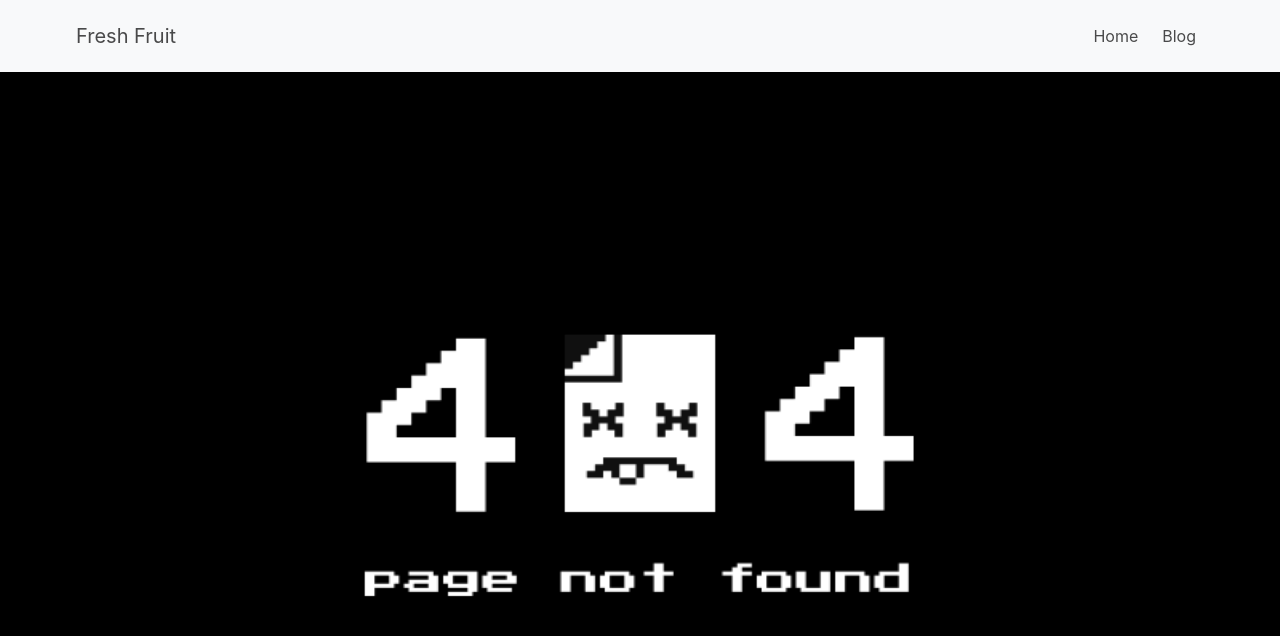
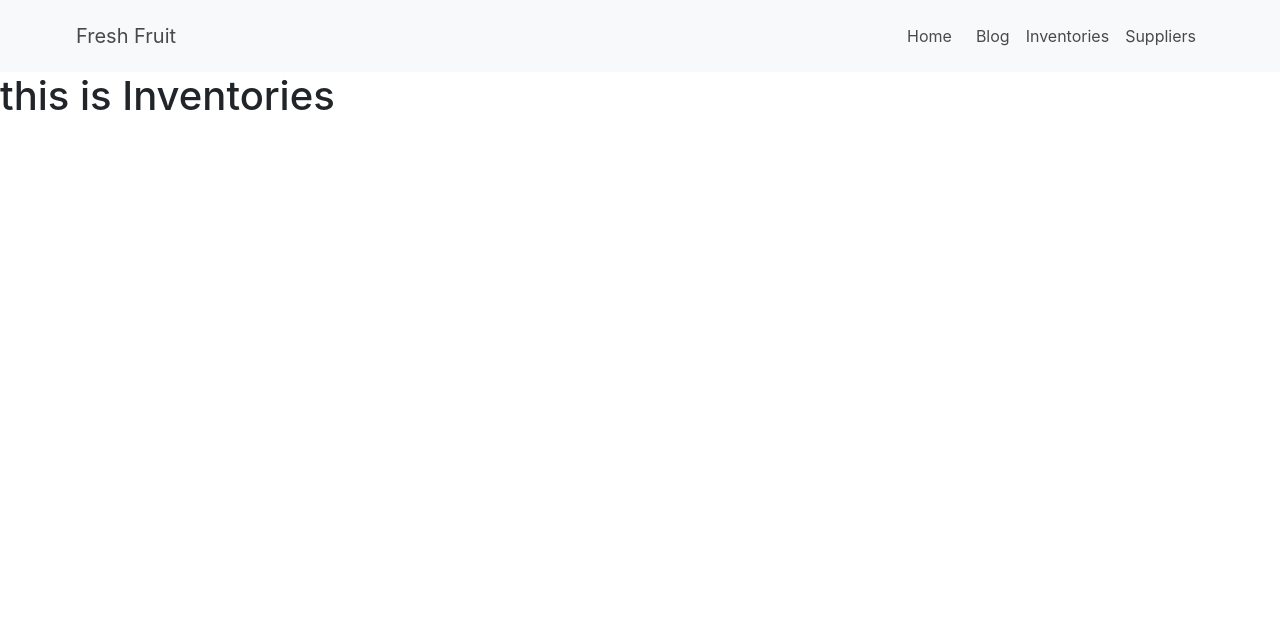
Before and after one commit to faridulhaque/Fresh-Fruit, a React (Create React App) app: page /inventories in a window 1280 px wide. Shown: the top 636 px of the page. Built offline with nearby package versions, Linux system fonts and the light colour scheme.

Commit message:
added two items in nav

```diff
--- a/src/App.js
+++ b/src/App.js
@@ -4,6 +4,7 @@ import './App.css';
 import Blog from './Blog/Blog';
 
 import Home from './Home/Home';
+import Inventories from './Inventories/Inventories';
 import Navbar from './Navbar/Navbar';
 import NotFound from './NotFound/NotFound';
 
@@ -14,6 +15,7 @@ function App() {
       <Routes>
         <Route path="/" element={<Home></Home>} ></Route>
         <Route path="/blog" element={<Blog></Blog>}></Route>
+        <Route path="/inventories" element={<Inventories></Inventories>}></Route>
         <Route path="/*" element={<NotFound></NotFound>}></Route>
       </Routes>
     </div>
--- /dev/null
+++ b/src/Inventories/Inventories.js
@@ -0,0 +1,11 @@
+import React from 'react';
+
+const Inventories = () => {
+    return (
+        <div>
+            <h1>this is Inventories</h1>
+        </div>
+    );
+};
+
+export default Inventories;
--- a/src/Navbar/Navbar.js
+++ b/src/Navbar/Navbar.js
@@ -35,16 +35,16 @@ const Navbar = () => {
                   Blog
                 </Link>
               </li>
-              {/* <li className="nav-item">
-                <Link className="nav-link" to="/">
-                  Sign In
+              <li className="nav-item">
+                <Link className="nav-link" to="/inventories">
+                  Inventories
                 </Link>
               </li>
               <li className="nav-item">
                 <Link className="nav-link" to="/">
-                  About us
+                  Suppliers
                 </Link>
-              </li> */}
+              </li>
 
             </ul>
           </div>
```
